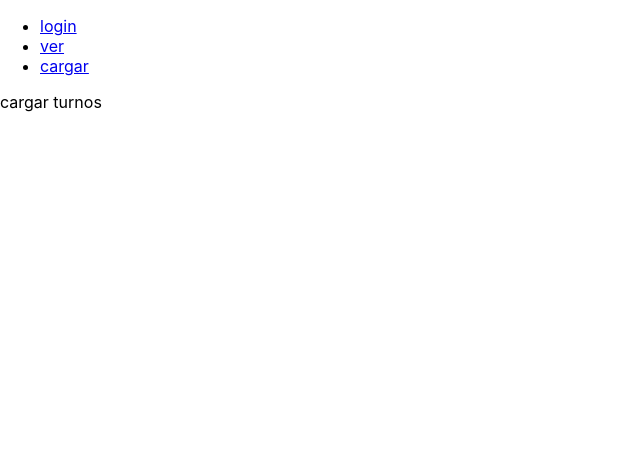
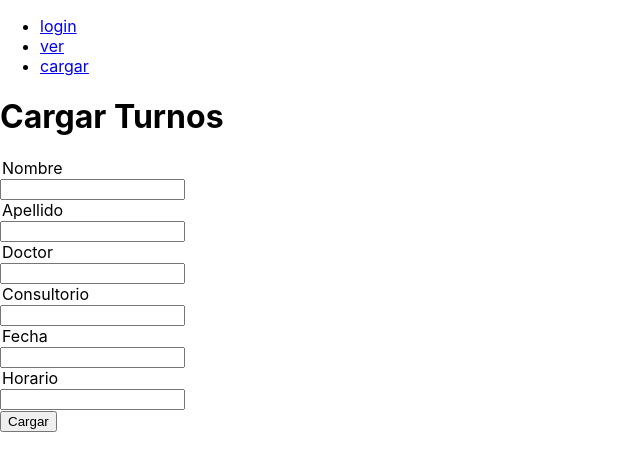
Before and after one commit to MrJouts/doctos, a React (Create React App) app: page /cargar in a window 1280 px wide. Shown: the top 470 px of the page, without its empty margins (0-640 px from the left). Built offline with nearby package versions, Linux system fonts and the light colour scheme.

Commit message:
se crean las paginas de login / cargar-turnos / ver-turnos

```diff
--- a/src/pages/CargarTurnos.js
+++ b/src/pages/CargarTurnos.js
@@ -1,7 +1,37 @@
 export default function CargarTurnos() {
     return (
-        <div className="App">
-            cargar turnos
+        <div>
+            <h1>Cargar Turnos</h1>
+            <form action="">
+                <div>
+                    <legend>Nombre</legend>
+                    <input type="text" />
+                </div>
+                <div>
+                    <legend>Apellido</legend>
+                    <input type="text" />
+                </div>
+                <div>
+                    <legend>Doctor</legend>
+                    <input type="text" />
+                </div>
+                <div>
+                    <legend>Consultorio</legend>
+                    <input type="text" />
+                </div>
+                <div>
+                    <legend>Fecha</legend>
+                    <input type="text" />
+                </div>
+                <div>
+                    <legend>Horario</legend>
+                    <input type="text" />
+                </div>
+
+                <div>
+                    <input type="submit" value="Cargar" />
+                </div>
+            </form>
         </div>
     );
 }
--- a/src/pages/Login.js
+++ b/src/pages/Login.js
@@ -1,7 +1,18 @@
 export default function Login() {
     return (
         <div className="App">
-            login
+            <h1>Login</h1>
+            <form action="">
+                <div>
+                    <legend>Usuario</legend>
+                    <input type="text" />
+                </div>
+                <div>
+                    <legend>Contraseña</legend>
+                    <input type="password" />
+                </div>
+                <input type="submit" value="Ingresar" />
+            </form>
         </div>
     );
 }
--- a/src/pages/VerTurnos.js
+++ b/src/pages/VerTurnos.js
@@ -1,7 +1,30 @@
 export default function VerTurnos() {
     return (
         <div className="App">
-            vet turnos
+            <h2>Ver Turnos</h2>
+            <ul>
+                <li>
+                    <div>
+                        <span>USX235</span>
+                        <span>Dr. Enrique Colombo</span>
+                        <span>Consultorio 2</span>
+                    </div>
+                </li>
+                <li>
+                    <div>
+                        <span>USX235</span>
+                        <span>Dr. Enrique Colombo</span>
+                        <span>Consultorio 2</span>
+                    </div>
+                </li>
+                <li>
+                    <div>
+                        <span>USX235</span>
+                        <span>Dr. Enrique Colombo</span>
+                        <span>Consultorio 2</span>
+                    </div>
+                </li>
+            </ul>
         </div>
     );
 }
```
